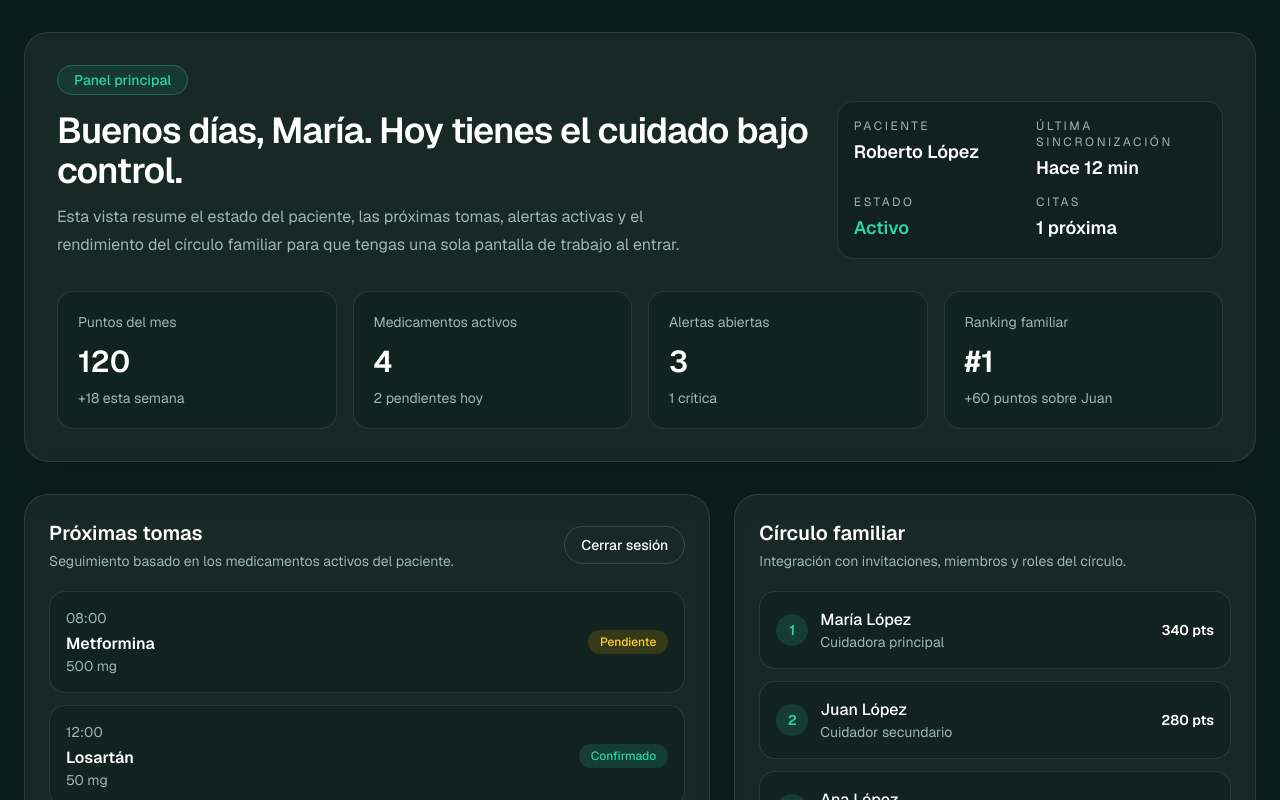
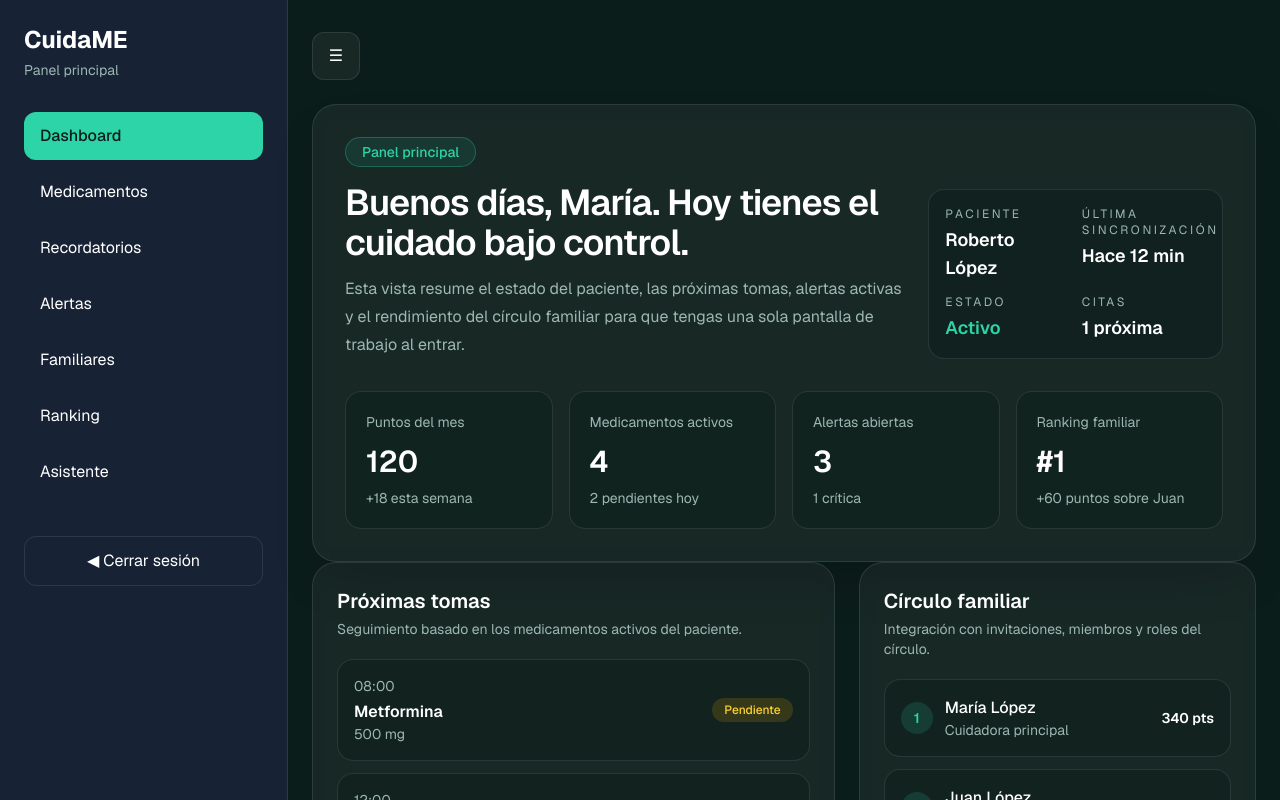
Before and after one commit to michael-martinez14/CuidaME_ProyectoFinal, a Next.js app in the folder fronted/: page /dashboard in a window 1280 px wide. Shown: the top 800 px of the page. Built offline with nearby package versions, Linux system fonts and the light colour scheme.

Commit message:
Barra Lateral en Dashboard

```diff
--- a/fronted/app/dashboard/page.tsx
+++ b/fronted/app/dashboard/page.tsx
@@ -41,6 +41,7 @@ const badges = ["Cuidador del mes", "Toma perfecta", "Círculo activo"];
 export default function DashboardPage() {
   const [activeModal, setActiveModal] = useState<"medicamento" | "chatbot" | null>(null);
   const [chatInput, setChatInput] = useState("");
+  const [sidebarOpen, setSidebarOpen] = useState(true);
 
   const chatMessages = [
     {
@@ -70,8 +71,76 @@ export default function DashboardPage() {
   };
 
   return (
-    <div className="min-h-screen bg-brand-deep text-white">
-      <main className="mx-auto flex w-full max-w-7xl flex-col gap-8 px-6 py-8">
+  <div className="min-h-screen bg-brand-deep text-white">
+    <div className="flex min-h-screen">
+
+      {/* Sidebar */}
+      <aside
+        className={`
+          transition-all duration-300 overflow-hidden
+          border-r border-white/10 bg-[#182235]
+          ${sidebarOpen ? "w-72 p-6" : "w-0 p-0 border-r-0"}
+        `}
+      >
+        <div className="mb-8">
+          <h2 className="text-2xl font-bold">CuidaME</h2>
+          <p className="mt-1 text-sm text-brand-muted">
+            Panel principal
+          </p>
+        </div>
+
+        <nav className="space-y-2">
+          <button className="flex w-full items-center gap-3 rounded-xl bg-brand-accent px-4 py-3 text-left font-medium text-brand-deep">
+            Dashboard
+          </button>
+
+          <button className="flex w-full items-center gap-3 rounded-xl px-4 py-3 text-left hover:bg-white/10">
+            Medicamentos
+          </button>
+
+          <button className="flex w-full items-center gap-3 rounded-xl px-4 py-3 text-left hover:bg-white/10">
+            Recordatorios
+          </button>
+
+          <button className="flex w-full items-center gap-3 rounded-xl px-4 py-3 text-left hover:bg-white/10">
+            Alertas
+          </button>
+
+          <button className="flex w-full items-center gap-3 rounded-xl px-4 py-3 text-left hover:bg-white/10">
+            Familiares
+          </button>
+
+          <button className="flex w-full items-center gap-3 rounded-xl px-4 py-3 text-left hover:bg-white/10">
+            Ranking
+          </button>
+
+          <button
+            onClick={() => setActiveModal("chatbot")}
+            className="flex w-full items-center gap-3 rounded-xl px-4 py-3 text-left hover:bg-white/10"
+          >
+            Asistente
+          </button>
+        </nav>
+
+        <div className="mt-auto pt-10">
+          <Link
+            href="/login"
+            className="block w-full rounded-xl border border-white/10 px-4 py-3 text-center hover:border-red-400 hover:text-red-400"
+          >
+            ◀ Cerrar sesión
+          </Link>
+        </div>
+      </aside>
+
+      {/* Contenido principal */}
+      <main className="flex-1 px-6 py-8">
+      <button
+          onClick={() => setSidebarOpen(!sidebarOpen)}
+          className="mb-6 flex h-12 w-12 items-center justify-center rounded-xl border border-white/10 bg-white/5 hover:bg-white/10"
+        >
+          ☰
+        </button>
+
         <section className="overflow-hidden rounded-3xl border border-white/10 bg-white/5 p-6 shadow-2xl shadow-black/20 backdrop-blur md:p-8">
           <div className="flex flex-col gap-6 lg:flex-row lg:items-end lg:justify-between">
             <div className="max-w-3xl space-y-4">
@@ -147,12 +216,6 @@ export default function DashboardPage() {
                     Seguimiento basado en los medicamentos activos del paciente.
                   </p>
                 </div>
-                <Link
-                  href="/login"
-                  className="rounded-full border border-white/15 px-4 py-2 text-sm font-medium text-white transition-colors hover:border-brand-accent hover:text-brand-accent"
-                >
-                  Cerrar sesión
-                </Link>
               </div>
 
               <div className="mt-5 grid gap-3">
@@ -262,6 +325,7 @@ export default function DashboardPage() {
           </div>
         </section>
       </main>
+    </div>
 
       {activeModal === "medicamento" && (
         <div className="fixed inset-0 z-50 flex items-center justify-center bg-slate-950/70 px-4 py-8 backdrop-blur-sm">
```
